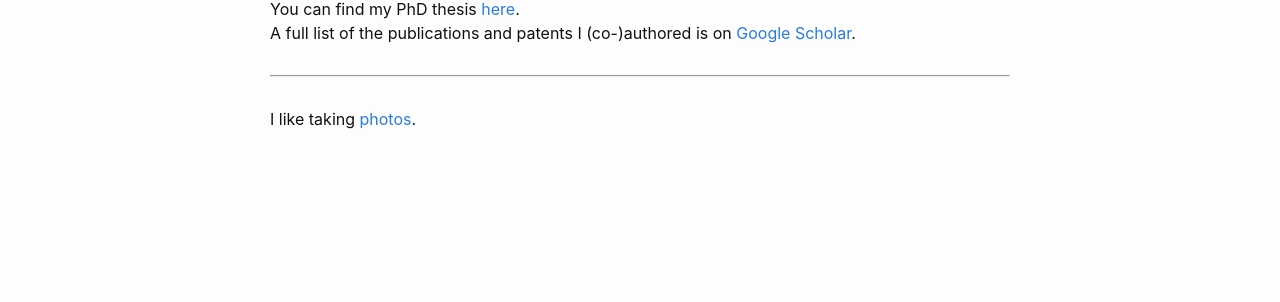
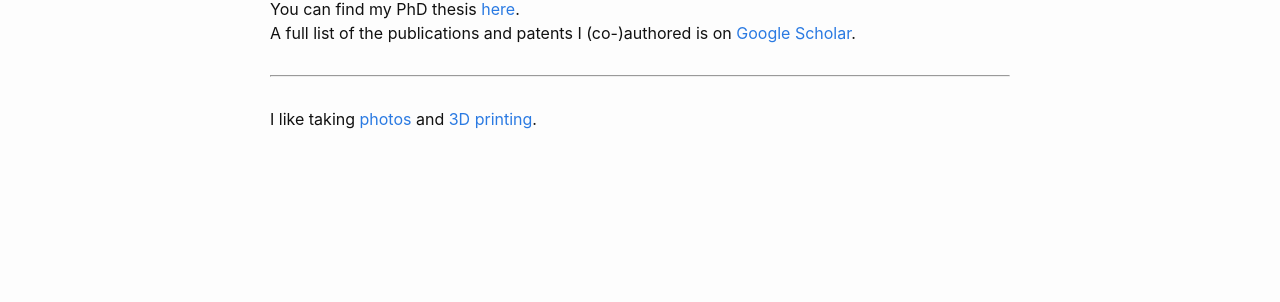
Before and after one commit to kilianmuller/kilianmuller.github.io, a Jekyll site: the page built from index.md, in a window 1280 px wide. Shown: the part 490-792 px from the top of the page. Built offline with Jekyll 4.4.1, drawn with Linux system fonts in a browser that asks for light colours.

Commit message:
Add link to my Printables profile.

```diff
--- a/index.md
+++ b/index.md
@@ -23,4 +23,4 @@ A full list of the publications and patents I (co-)authored is on [Google Schola
 
 ---
 
-I like taking [photos](https://kilianmuller.myportfolio.com).
+I like taking [photos](https://kilianmuller.myportfolio.com) and [3D printing](https://www.printables.com/social/220917-kilian/).
```
